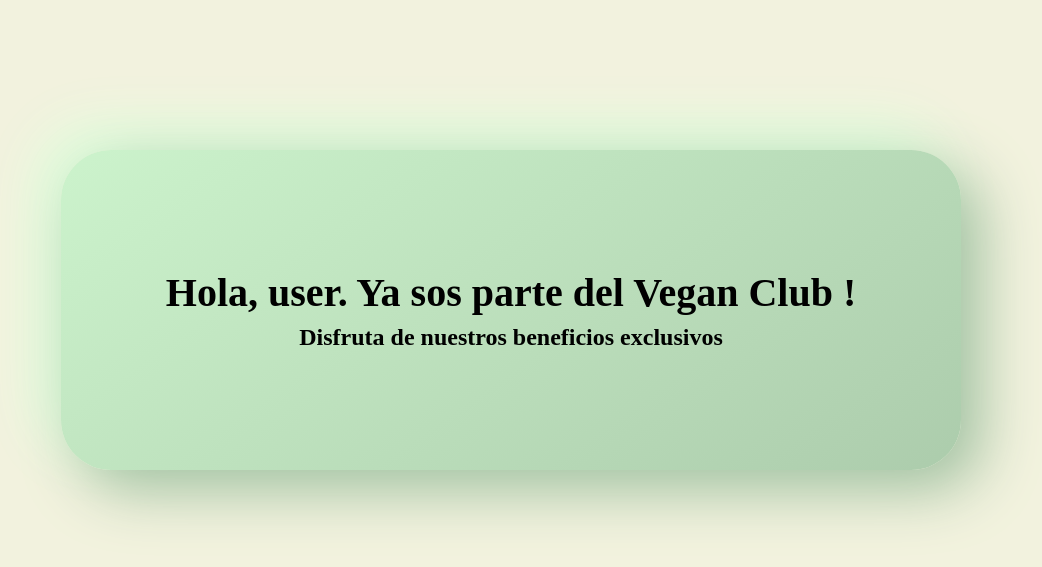
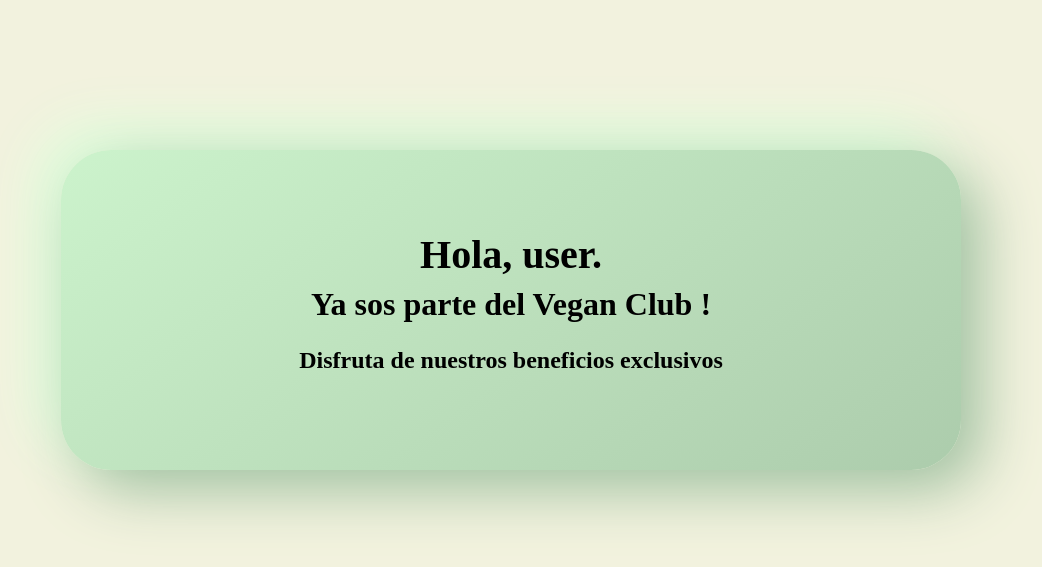
Before and after one commit to geromassera/Proyecto-Final-Prog-II-Boscia-Cervigni-Galmarini-Massera, a Flask app: page /dashboard in a window 1280 px wide. Shown: the part 200-767 px from the top of the page, without its empty margins (129-1171 px from the left). Run offline with Flask 3, Linux system fonts and the light colour scheme; a user stored in the database is signed in; some web fonts are replaced.

Commit message:
mini update 2

```diff
--- a/src/static/dashboard-style.css
+++ b/src/static/dashboard-style.css
@@ -110,6 +110,11 @@ width: 80px;
   }
 
   .container h2 {
-    font-size: 1.5rem;
+    font-size: 2rem;
     margin: 0;
   }
+
+  .container h3{
+    font-size: 1.5rem;
+    margin: 1rem;
+  }
--- a/src/templates/dashboard.html
+++ b/src/templates/dashboard.html
@@ -37,8 +37,9 @@
         </h2>
       </div>
     <div class="container">
-        <h1>Hola, {{current_user.username}}. Ya sos parte del Vegan Club !</h1>
-        <h2>Disfruta de nuestros beneficios exclusivos</h2>
+        <h1>Hola, {{current_user.username}}. </h1>
+        <h2>Ya sos parte del Vegan Club !</h2>
+        <h3>Disfruta de nuestros beneficios exclusivos</h3>
     </div>
 </body>
 </html>
```
